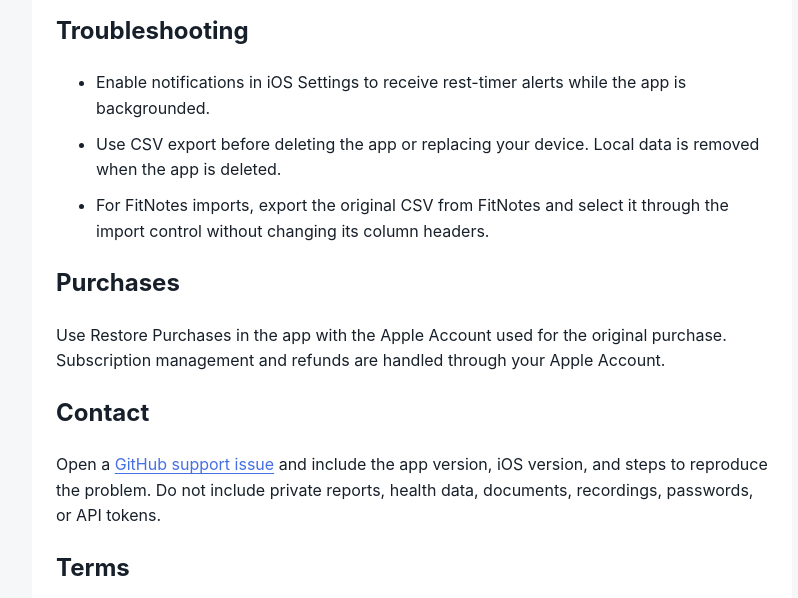
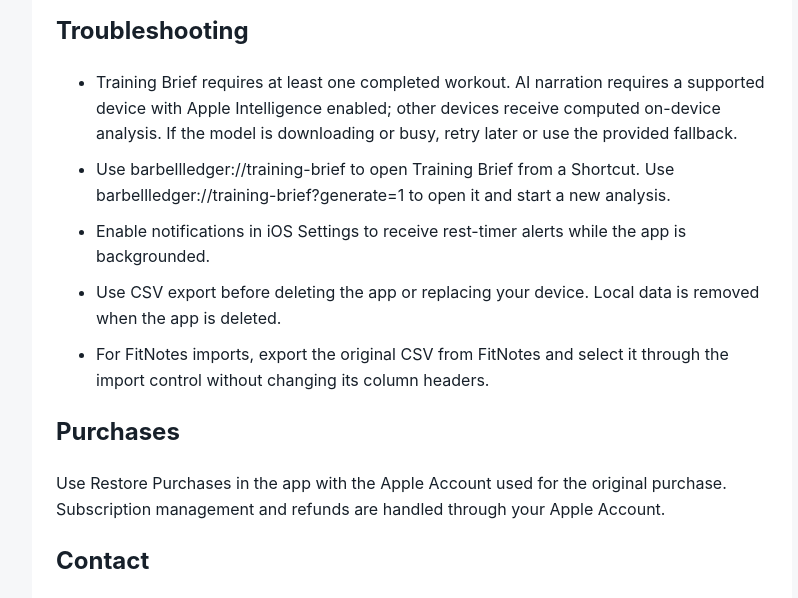
Before and after one commit to yanmingyu92/automation-studio-ios, a plain HTML site: page docs/barbellledger/support.html in a window 1280 px wide. Shown: the part 180-778 px from the top of the page, without its empty margins (228-1026 px from the left). Drawn offline with Linux system fonts and the light colour scheme.

Commit message:
Update BarbellLedger support for AI Training Brief

```diff
--- a/docs/barbellledger/support.html
+++ b/docs/barbellledger/support.html
@@ -8,7 +8,7 @@
 <link rel="stylesheet" href="../styles.css">
 </head>
 <body><main><nav><a href="../index.html">App Studio</a></nav><section><h1>BarbellLedger Support</h1>
-<h2>Troubleshooting</h2><ul><li>Enable notifications in iOS Settings to receive rest-timer alerts while the app is backgrounded.</li><li>Use CSV export before deleting the app or replacing your device. Local data is removed when the app is deleted.</li><li>For FitNotes imports, export the original CSV from FitNotes and select it through the import control without changing its column headers.</li></ul>
+<h2>Troubleshooting</h2><ul><li>Training Brief requires at least one completed workout. AI narration requires a supported device with Apple Intelligence enabled; other devices receive computed on-device analysis. If the model is downloading or busy, retry later or use the provided fallback.</li><li>Use barbellledger://training-brief to open Training Brief from a Shortcut. Use barbellledger://training-brief?generate=1 to open it and start a new analysis.</li><li>Enable notifications in iOS Settings to receive rest-timer alerts while the app is backgrounded.</li><li>Use CSV export before deleting the app or replacing your device. Local data is removed when the app is deleted.</li><li>For FitNotes imports, export the original CSV from FitNotes and select it through the import control without changing its column headers.</li></ul>
 <h2>Purchases</h2><p>Use Restore Purchases in the app with the Apple Account used for the original purchase. Subscription management and refunds are handled through your Apple Account.</p>
 <h2>Contact</h2><p>Open a <a href="https://github.com/yanmingyu92/automation-studio-ios/issues/new">GitHub support issue</a> and include the app version, iOS version, and steps to reproduce the problem. Do not include private reports, health data, documents, recordings, passwords, or API tokens.</p>
 <h2>Terms</h2><p>The <a href="https://www.apple.com/legal/internet-services/itunes/dev/stdeula/">Apple Standard End User License Agreement</a> applies unless a different agreement is supplied with the app.</p></section></main></body>
```
